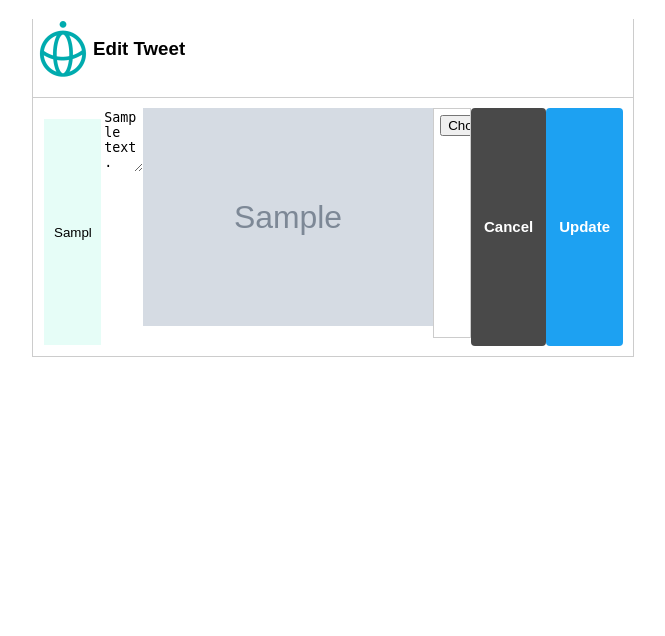
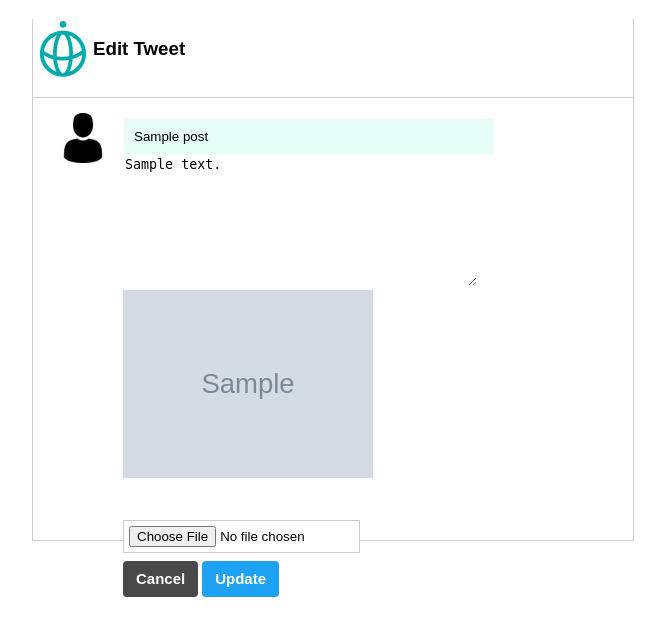
Before and after one commit to pocky89alex/Twitter-Clone, a Django app: template templates/edit.html in a window 1280 px wide. Shown: the top 636 px of the page, without its empty margins (307-972 px from the left). Run offline with Django 4.2, Linux system fonts and the light colour scheme; the template is opened without the code that fills it: most values are stand-ins (such as "Sample title", 1, 10 or a date in 2020); grey boxes marked "Sample" are stand-in pictures.

Commit message:
Update edit.html

```diff
--- a/templates/edit.html
+++ b/templates/edit.html
@@ -9,15 +9,18 @@
     <section class="post_form">
         <form action="/edit/{{post.id}}/" method="POST" enctype="multipart/form-data">
             {%csrf_token %}
+           <div class="logo">
 
-
+                <img src="{% static 'img/man-user.png' %}" alt="" />
+            </div>
+       <div>
             <input class="nameimg" type="text" name="name" value="{{post.name}}" />
             <textarea name="body" placeholder="What's on your mind?" rows="4" cols="50">{{post.body}}</textarea>
             <img src="{{post.image.url}}" class="image2" style="width: 50%; padding-bottom: 20px" /><br /><br />
-            <input class="file" name="image" type="file" cols="10" />
+            <input class="file" name="image" type="file" cols="10" /><br>
             <button name="cancel" href="/" type="submit" id="cancel">Cancel</button>
             <button class="update" type="submit" class="update">Update</button>
-
+            </div>
         </form>
     </section>
     <script src="https://code.jquery.com/jquery-3.6.0.js"
```
